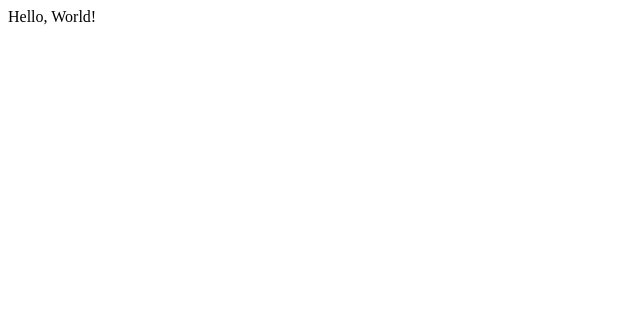
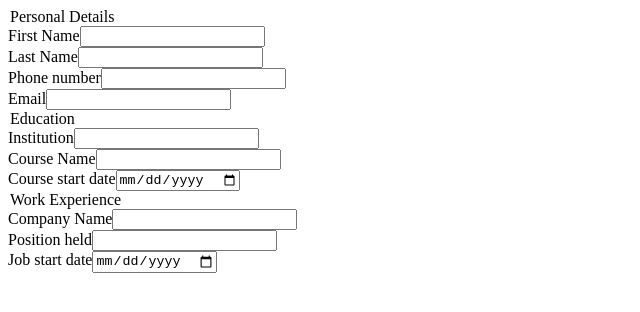
Before and after one commit to dr96mabuza/CV-Application, a React (Create React App) app: page / in a window 1280 px wide. Shown: the top 312 px of the page, without its empty margins (0-640 px from the left). Built offline with nearby package versions, Linux system fonts and the light colour scheme.

Commit message:
changed form

```diff
--- a/src/App.js
+++ b/src/App.js
@@ -1,8 +1,81 @@
 import React, { Component } from "react";
 
 class App extends Component {
+  constructor() {
+    super();
+
+    this.state = {
+      details: {
+        text: "",
+      },
+    };
+  }
+
+  handleChange = () => {
+    this.setState({});
+  };
+
+  onSubmitTask = (e) => {
+    e.preventDefault();
+    this.setState({});
+  };
+
   render() {
-    return <div>Hello, World!</div>;
+    return (
+      <form>
+        <div>
+          <legend>Personal Details</legend>
+          <div>
+            <label>First Name</label>
+            <input type="text" />
+          </div>
+          <div>
+            <label>Last Name</label>
+            <input type="text" />
+          </div>
+          <div>
+            <label>Phone number</label>
+            <input type="tel" />
+          </div>
+          <div>
+            <label>Email</label>
+            <input type="email" />
+          </div>
+        </div>
+
+        <div>
+          <legend>Education</legend>
+          <div>
+            <label>Institution</label>
+            <input type="text" />
+          </div>
+          <div>
+            <label>Course Name</label>
+            <input type="text" />
+          </div>
+          <div>
+            <label>Course start date</label>
+            <input type="date" />
+          </div>
+        </div>
+
+        <div>
+          <legend>Work Experience</legend>
+          <div>
+            <label>Company Name</label>
+            <input type="text" />
+          </div>
+          <div>
+            <label>Position held</label>
+            <input type="text" />
+          </div>
+          <div>
+            <label>Job start date</label>
+            <input type="date" />
+          </div>
+        </div>
+      </form>
+    );
   }
 }
 
--- /dev/null
+++ b/src/form.js
@@ -0,0 +1,3 @@
+import React, { Component } from "react";
+
+export default Form;
```
